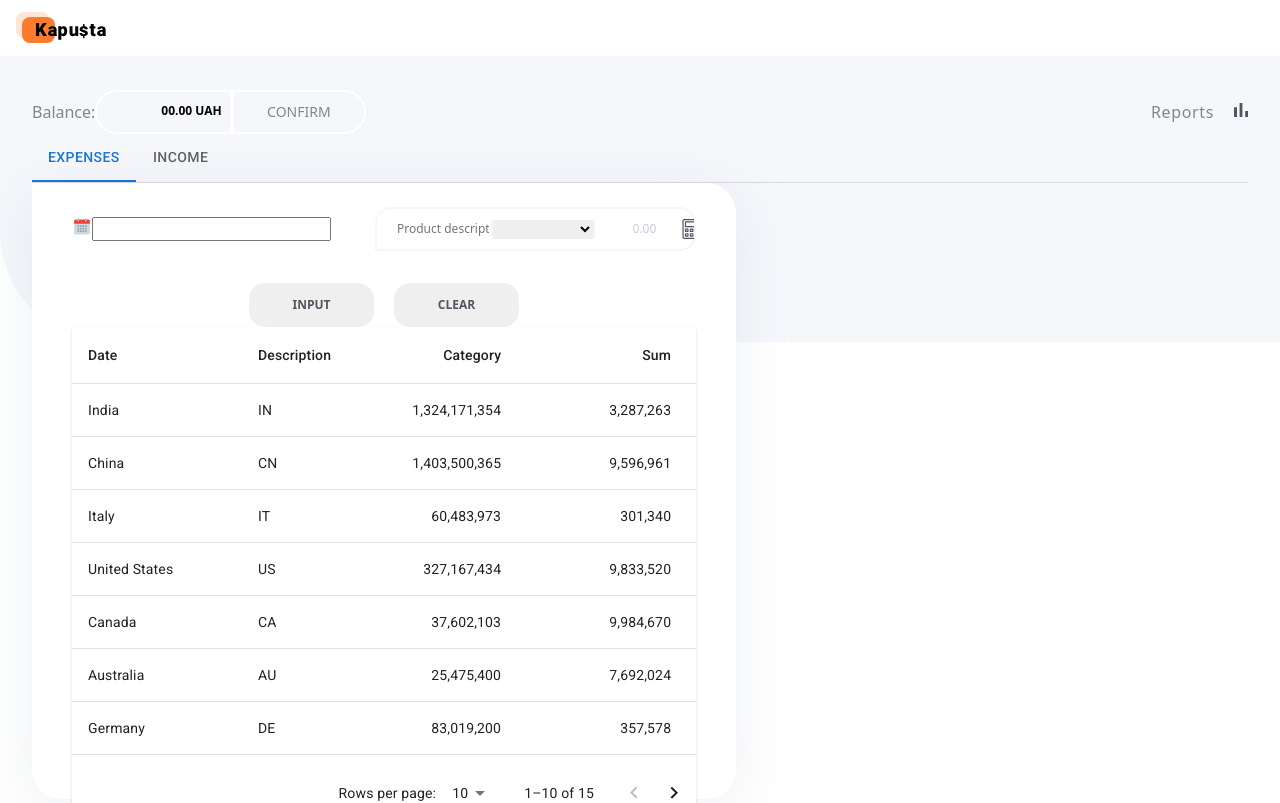
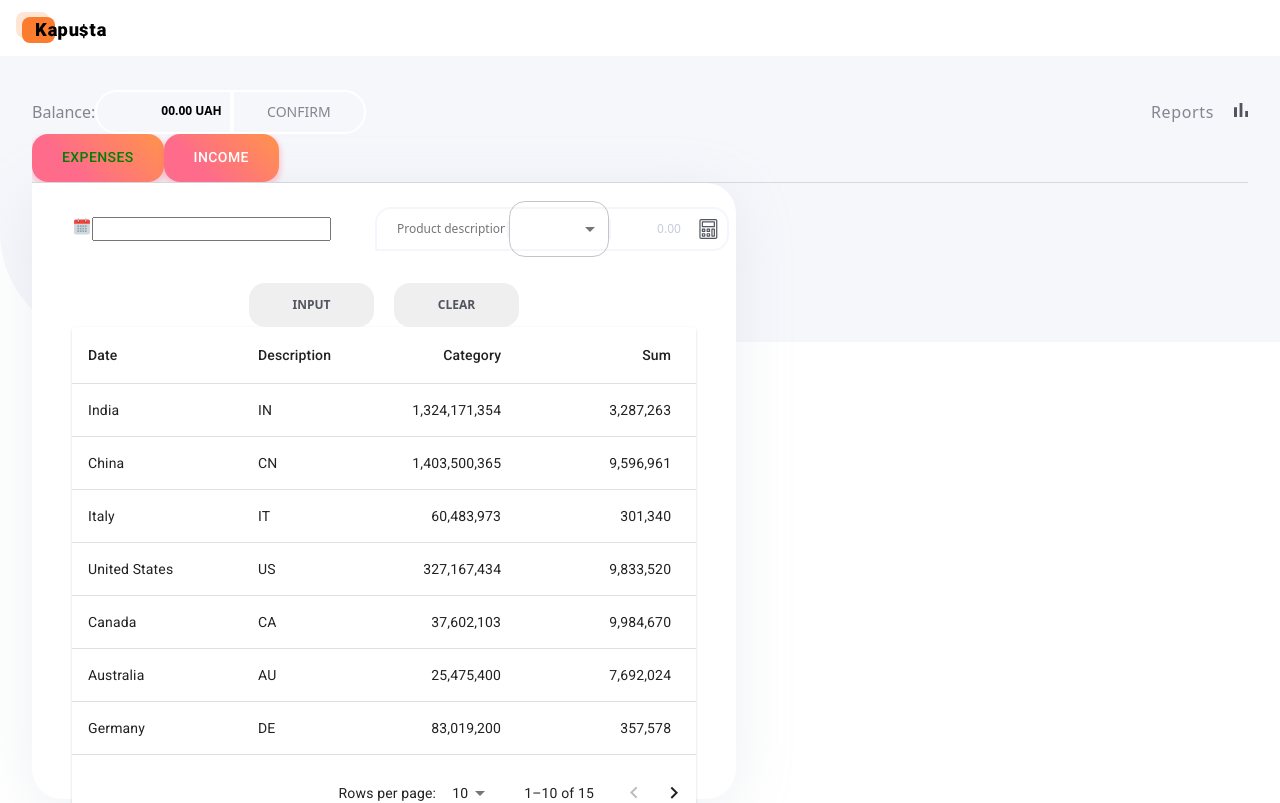
Before and after one commit to ArturMyasnikov/KapustaProject, a React (Create React App) app: page /balance in a window 1280 px wide. Shown: the top 803 px of the page. Built offline with nearby package versions, Linux system fonts and the light colour scheme.

Commit message:
refactor: add custom styles for mui components

```diff
--- a/src/components/TabsComponent/TabsComponent.jsx
+++ b/src/components/TabsComponent/TabsComponent.jsx
@@ -1,15 +1,44 @@
 import { useState } from 'react';
-import Box from '@mui/material/Box';
-import Tab from '@mui/material/Tab';
-import TabContext from '@mui/lab/TabContext';
-import TabList from '@mui/lab/TabList';
-import TabPanel from '@mui/lab/TabPanel';
+import {Box, Tab, Select, MenuItem} from '@mui/material';
+// import Box from '@mui/material/Box';
+// import Tab from '@mui/material/Tab';
+import { TabContext, TabList, TabPanel } from '@mui/lab';
+// import TabList from '@mui/lab/TabList';
+// import TabPanel from '@mui/lab/TabPanel';
 import s from './tabsComponent.module.css';
 import BasicDatePicker from '../DatePicker/DatePicker';
 import StickyHeadTable from '../Table/Table';
+import { styled } from '@mui/material/styles';
+
+const MyTab = styled(Tab)({
+	background: 'linear-gradient(45deg, #FE6B8B 30%, #FF8E53 90%)',
+	borderColor: 'green',
+	borderRadius: 16,
+	boxShadow: '0 3px 5px 2px rgba(255, 105, 135, .3)',
+	color: 'white',
+	height: 48,
+	padding: '0 30px',
+
+	'&.Mui-selected': {
+		color: 'green',
+	}
+});
+
+const MySelect = styled(Select)({
+	width: 300,
+	borderRadius: 16,
+});
+
+const CATEGORIES = ['category1', 'category2', 'category3']
 
 export default function TabsComponent() {
 	const [value, setValue] = useState('1');
+	const [selectedCategory, setSelectedCategory] = useState('');
+
+	const handleSelectChange = (event) => {
+		console.log('event.target.value', event.target.value)
+		setSelectedCategory(event.target.value);
+	};
 
 	const handleChange = (event, newValue) => {
 		setValue(newValue);
@@ -18,9 +47,9 @@ export default function TabsComponent() {
 		<Box sx={{ width: '100%' }}>
 			<TabContext value={value}>
 				<Box sx={{ borderBottom: 1, borderColor: 'divider' }}>
-					<TabList onChange={handleChange} aria-label="lab API tabs example">
-						<Tab label="Expenses" value="1" />
-						<Tab label="Income" value="2" />
+					<TabList TabIndicatorProps={{style: {backgroundColor: "transparent"}}} onChange={handleChange} aria-label="lab API tabs example">
+						<MyTab label="Expenses" value="1" />
+						<MyTab label="Income" value="2" />
 					</TabList>
 				</Box>
 				<TabPanel value="1" sx={{ padding: '0' }}>
@@ -33,13 +62,22 @@ export default function TabsComponent() {
 									className={s.ProductDescription}
 									placeholder="Product description"
 								/>
-								<select
-									name="categories"
-									title="dfd"
-									id="categories"
-									placeholder="Product category"
-									className={s.select}
-								></select>
+								{/*<select*/}
+								{/*	name="categories"*/}
+								{/*	title="dfd"*/}
+								{/*	id="categories"*/}
+								{/*	placeholder="Product category"*/}
+								{/*	className={s.select}*/}
+								{/*></select>*/}
+								<MySelect
+									value={selectedCategory}
+									label="Product category"
+									onChange={handleSelectChange}
+								>
+									{CATEGORIES.map(item => (
+										<MenuItem value={item} key={item}>{item}</MenuItem>
+									))}
+								</MySelect>
 								<div className={s.calculate}>0.00</div>
 							</div>
 						</div>
```
